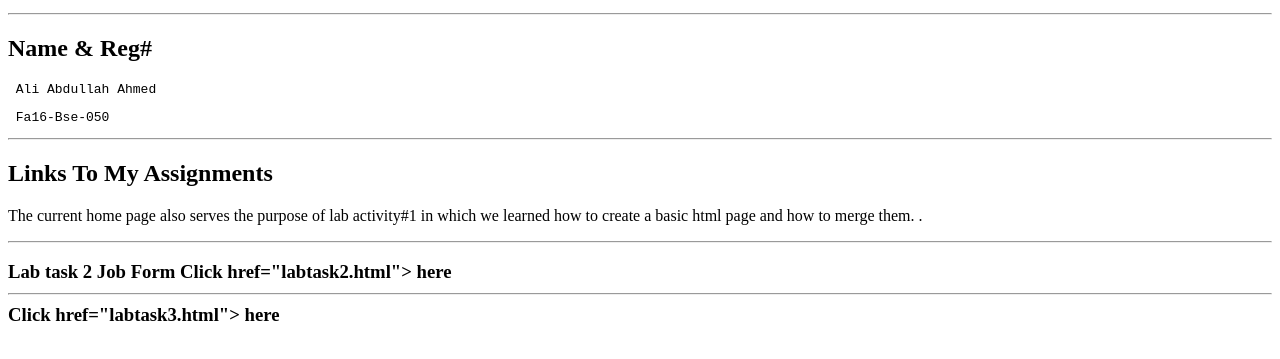
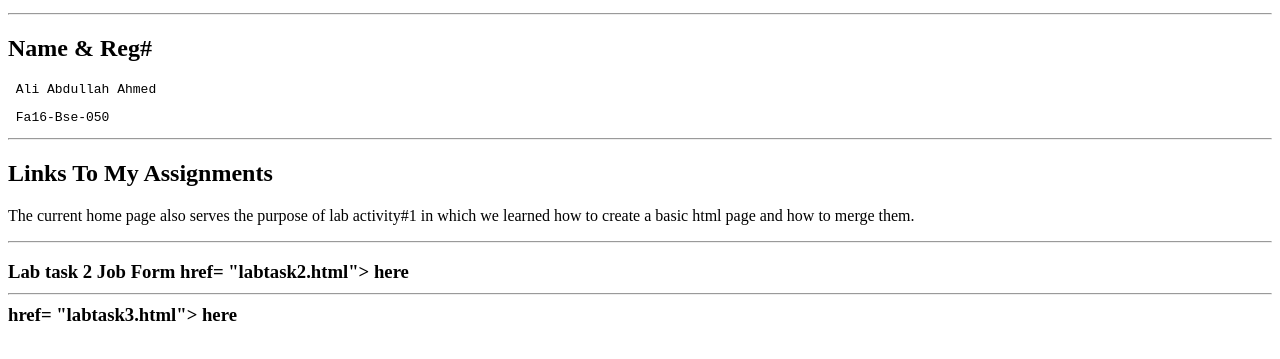
Before and after one commit to aley169/lab_task, a plain HTML site: page index.html in a window 1280 px wide. Shown: the part 333-692 px from the top of the page. Drawn offline with Linux system fonts and the light colour scheme; files whose address does not match are found by name.

Commit message:
my commit

```diff
--- a/index.html
+++ b/index.html
@@ -22,15 +22,15 @@
 <P> The current home page also serves the purpose of lab activity#1
     in which we learned how to create a basic html page and how to merge them.
 
-	.</p>
+</p>
 <hr>
 
 <h3> Lab task 2 Job Form
-<a> Click  href="labtask2.html"> here </a>
+<a> href= "labtask2.html"> here </a>
 
 <hr>
 
-<a> Click  href="labtask3.html"> here </a>
+<a> href= "labtask3.html"> here </a>
 
 
 
```
